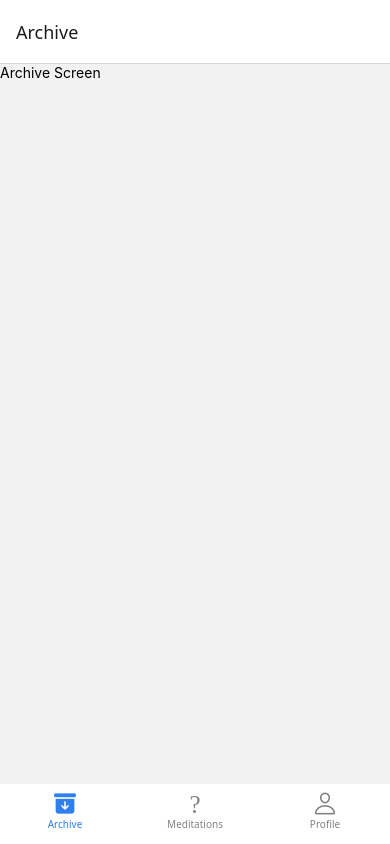
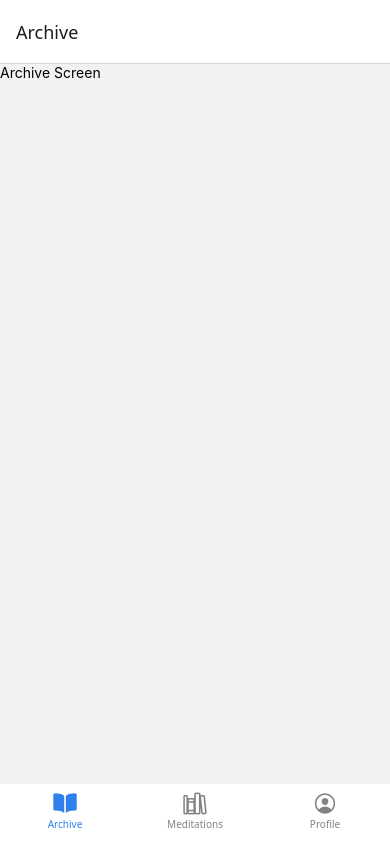
Before and after one commit to PeterX12/TheStoicInYou, a React Native app: screen / in a window 390 px wide. Built offline with nearby package versions, Linux system fonts and the light colour scheme.

Commit message:
Update tab bar icons for navigation

```diff
--- a/App.tsx
+++ b/App.tsx
@@ -45,14 +45,16 @@ export default function App() {
       <Tab.Navigator
         screenOptions={({ route }) => ({
           tabBarIcon: ({ focused, color, size }) => {
-            let iconName;
+            let iconName: keyof typeof Ionicons.glyphMap;
 
             if (route.name === "Archive") {
-              iconName = focused ? "archive" : "archive-outline";
+              iconName = focused ? "book" : "book-outline";
             } else if (route.name === "Meditations") {
-              iconName = focused ? "meditation" : "meditation-outline";
+              iconName = focused ? "library" : "library-outline";
             } else if (route.name === "Profile") {
-              iconName = focused ? "person" : "person-outline";
+              iconName = focused ? "person-circle" : "person-circle-outline";
+            } else {
+              iconName = "ellipse";
             }
 
             return <Ionicons name={iconName} size={size} color={color} />;
```
